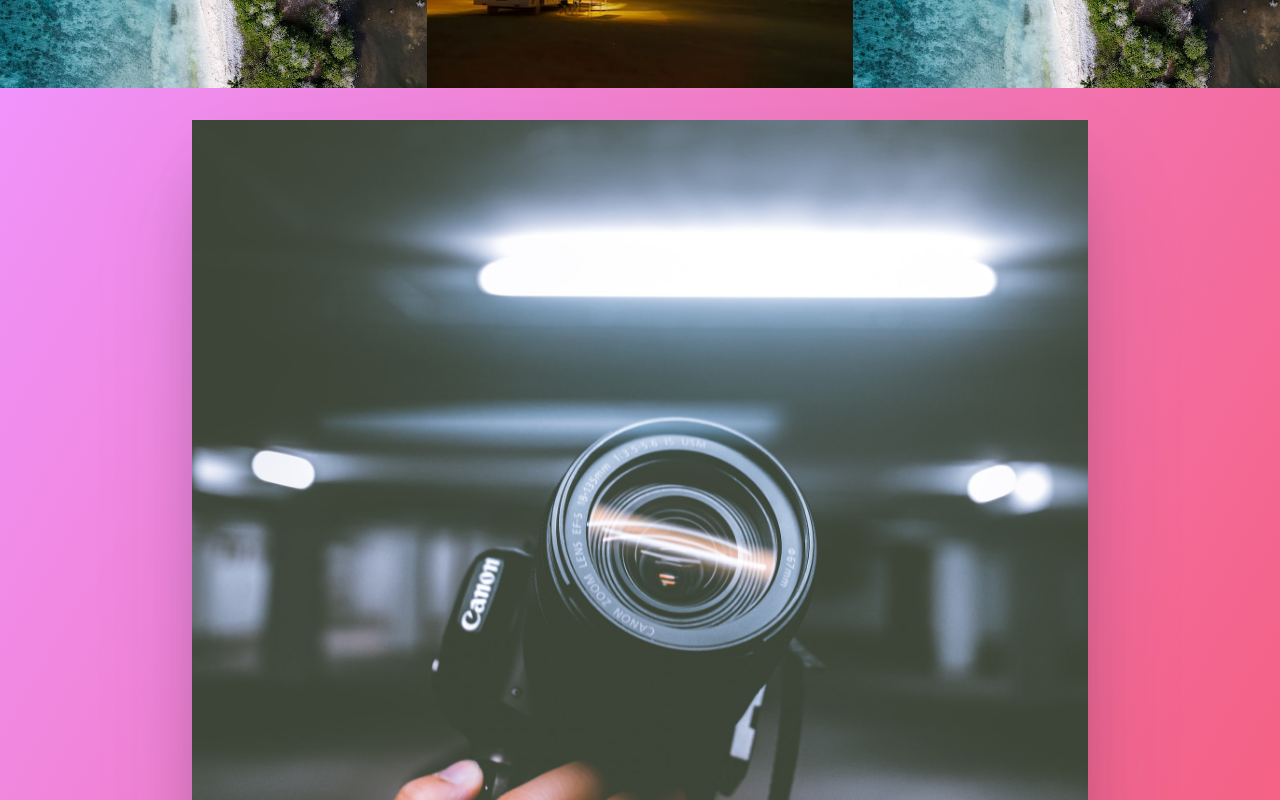
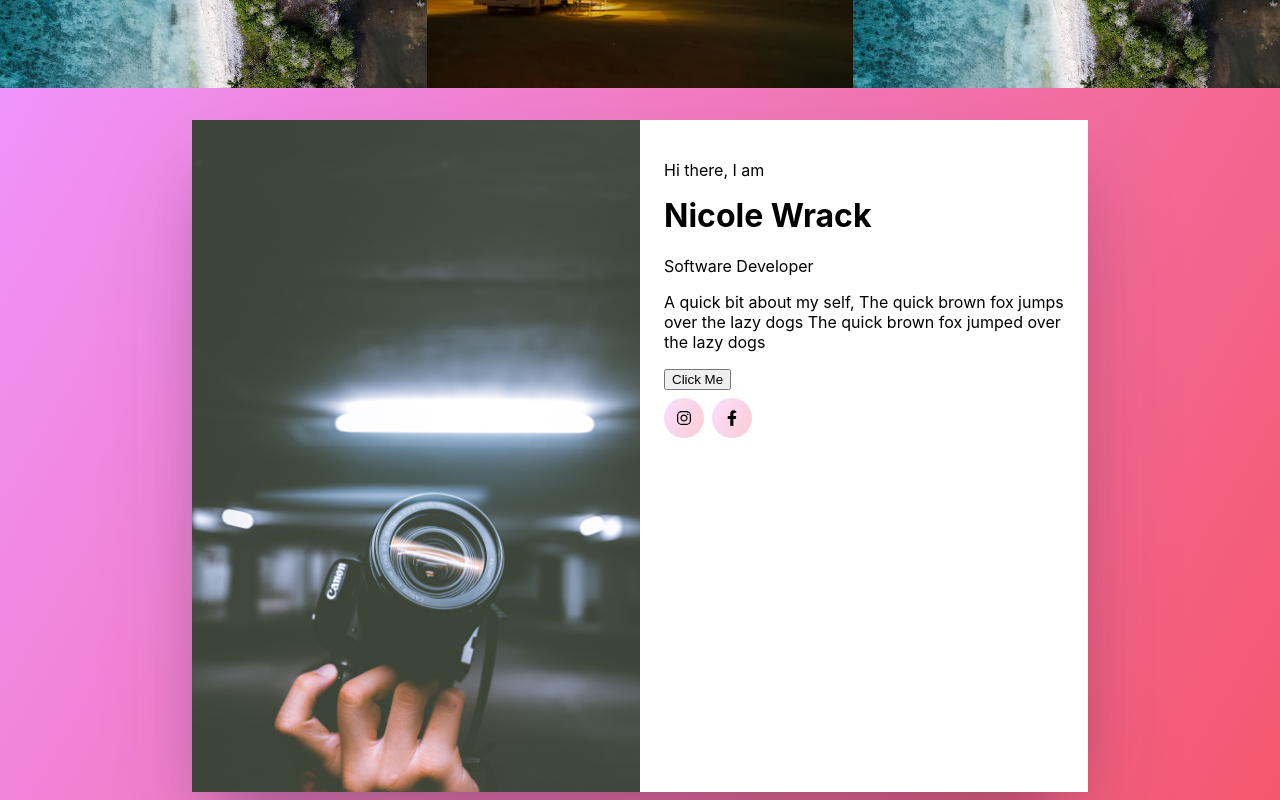
Before and after one commit to Nicolewrack23/Photography-Website, a React (Create React App) app in the folder client/: page / in a window 1280 px wide. Shown: the part 1280-2080 px from the top of the page. Built offline with nearby package versions, Linux system fonts and the light colour scheme.

Commit message:
grid displaying in 2 columns on big screen

```diff
--- a/client/src/components/About/AboutPage.module.css
+++ b/client/src/components/About/AboutPage.module.css
@@ -37,3 +37,13 @@
     rgba(245, 87, 108, 0.3) 100%
   );
 }
+@media (min-width: 40rem) {
+  .card {
+    display: grid;
+    grid-template-columns: 1fr 1fr;
+  }
+  .cardImage {
+    aspect-ratio: 0;
+    min-height: 100%;
+  }
+}
```
